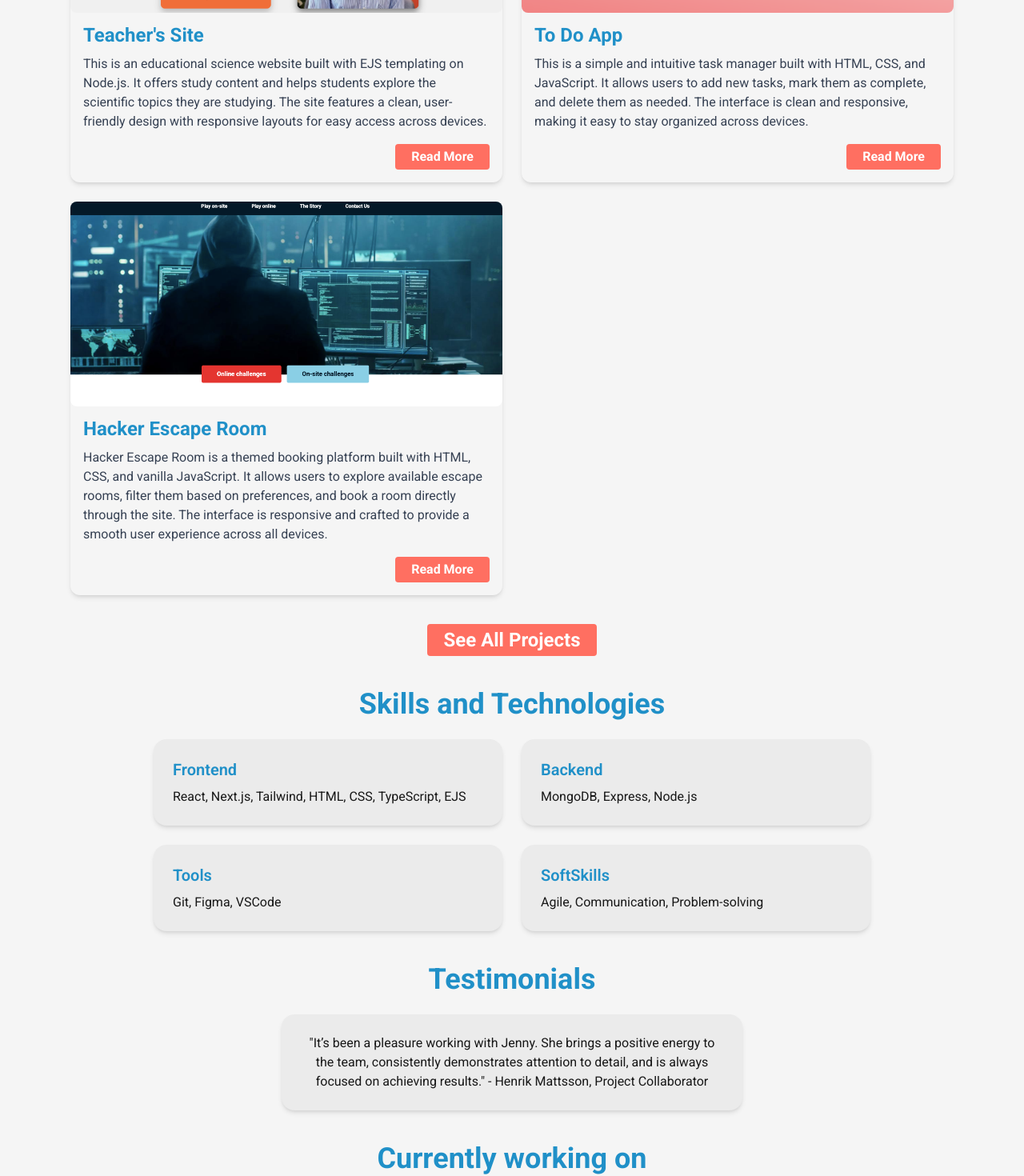
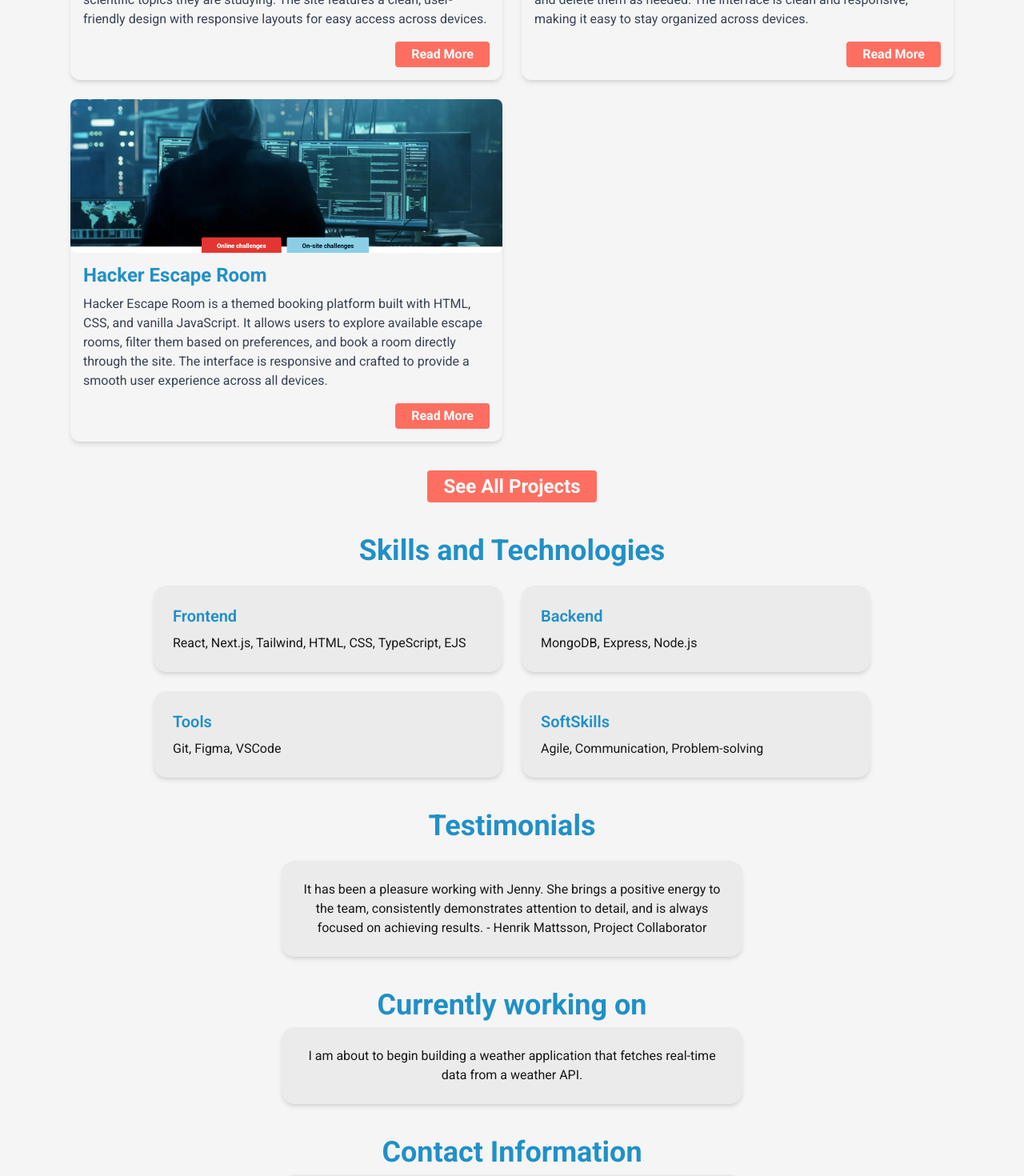
Before and after one commit to jennymakki/jennys-presentation, a Next.js app: page / in a window 1280 px wide. Shown: the part 1280-2750 px from the top of the page at 80% size. Built offline with nearby package versions, Linux system fonts and the light colour scheme.

Commit message:
debugging Image issue before deploy

```diff
--- a/next.config.ts
+++ b/next.config.ts
@@ -2,7 +2,6 @@ import type { NextConfig } from "next";
 
 const nextConfig: NextConfig = {
   reactStrictMode: true,
-  swcMinify: true,
 };
 
 export default nextConfig;
--- a/src/app/about/page.tsx
+++ b/src/app/about/page.tsx
@@ -28,9 +28,9 @@ export default function About() {
           <div className="flex-1 bg-[#EBEBEB] p-6 rounded-2xl shadow-md">
             <h3 className="text-[#2090C8] font-bold text-lg">What I do</h3>
             <p className="text-md text-gray-800">
-              I'm currently studying full-stack development with a focus on Java
+              I am currently studying full-stack development with a focus on Java
               and JavaScript. My training includes hands-on projects using
-              technologies like React and Node.js. I'm gaining experience in
+              technologies like React and Node.js. I am gaining experience in
               agile, team-based environments.
             </p>
           </div>
@@ -51,7 +51,7 @@ export default function About() {
           </h4>
           <p className="text-md text-gray-800">
             I enjoy exploring design tools and building fun side projects to
-            improve my skills. I'm also deeply passionate about
+            improve my skills. I am also deeply passionate about
             accessibility—creating inclusive, user-friendly experiences that
             work for everyone is something I truly care about.
           </p>
--- a/src/app/page.tsx
+++ b/src/app/page.tsx
@@ -49,9 +49,9 @@ export default function Home() {
           </h6>
           <div className="max-w-xl bg-[#ebebeb] rounded-2xl shadow-md p-6 mx-auto">
             <p className="text-center text-md">
-              "It’s been a pleasure working with Jenny. She brings a positive
+              It has been a pleasure working with Jenny. She brings a positive
               energy to the team, consistently demonstrates attention to detail,
-              and is always focused on achieving results." - Henrik Mattsson,
+              and is always focused on achieving results. - Henrik Mattsson,
               Project Collaborator
             </p>
           </div>
@@ -62,7 +62,7 @@ export default function Home() {
           </h4>
           <div className="max-w-xl bg-[#EBEBEB] rounded-2xl shadow-md p-6 mx-auto">
             <p className="text-center text-md">
-              I'm about to begin building a weather application that fetches real-time data from a weather API.
+              I am about to begin building a weather application that fetches real-time data from a weather API.
             </p>
           </div>
         </div>
--- a/src/app/projects/[slug]/page.tsx
+++ b/src/app/projects/[slug]/page.tsx
@@ -6,6 +6,7 @@ import Header from "@/components/header";
 import Footer from "@/components/footer";
 import BackButton from "@/components/BackButton";
 import { Github, Globe } from "lucide-react";
+import Image from "next/image";
 
 type ProjectPageProps = {
   params: Promise<{ slug: string }>;
@@ -64,11 +65,15 @@ export default function ProjectPage({ params }: ProjectPageProps) {
                   key={idx}
                   className="rounded bg-[#ebebeb] overflow-hidden shadow-md"
                 >
-                  <img
-                    src={imageUrl}
-                    alt={`Snapshot ${idx + 1}`}
-                    className="w-full"
-                  />
+                  <div className="relative h-130 w-full">
+                    <Image
+                      src={imageUrl}
+                      alt={`Snapshot ${idx + 1}`}
+                      fill
+                      style={{ objectFit: "cover" }}
+                      sizes="(max-width: 768px) 100vw, 1000px"
+                    />
+                  </div>
                   <p className="p-3">{description}</p>
                 </div>
               ))}
--- a/src/components/ProjectCard.tsx
+++ b/src/components/ProjectCard.tsx
@@ -1,4 +1,5 @@
 import Link from "next/link";
+import Image from "next/image";
 
 type Project = {
   title: string;
@@ -7,21 +8,25 @@ type Project = {
   link: string;
   liveDemo?: string;
   slug: string;
-  shortDescription: string
-  tags: string[]
-  goal: string
-  keyFeatures: string[]
-  snapshots: { imageUrl: string; description: string }[]
-  roleAndLearning: string
+  shortDescription: string;
+  tags: string[];
+  goal: string;
+  keyFeatures: string[];
+  snapshots: { imageUrl: string; description: string }[];
+  roleAndLearning: string;
 };
 
 export const ProjectCard = ({ project }: { project: Project }) => (
   <div className="rounded-xl shadow-md flex flex-col h-full">
-      <img
+    <div className="relative h-48 w-full rounded-lg mb-3 overflow-hidden">
+      <Image
         src={project.imageUrl}
         alt={project.title}
-        className="rounded-lg mb-3 h-64 w-full object-cover"
+        fill
+        style={{ objectFit: "cover" }}
+        sizes="(max-width: 768px) 100vw, 600px"
       />
+    </div>
     <div className="flex flex-col flex-grow px-4 pb-4">
       <h3 className="text-2xl text-[#2090C8] font-bold">{project.title}</h3>
       <p className="mt-2 text-gray-700">{project.description}</p>
--- a/src/components/header.tsx
+++ b/src/components/header.tsx
@@ -1,5 +1,6 @@
 "use client";
 
+import Link from "next/link";
 import { useState } from "react";
 
 export default function Header() {
@@ -14,9 +15,9 @@ export default function Header() {
         </h1>
 
         <nav className="hidden md:flex space-x-8 text-white font-bold text-2xl">
-          <a href="/" className="hover:text-[#FF6F61] transition">HOME</a>
-          <a href="/projects" className="hover:text-[#FF6F61] transition">PROJECTS</a>
-          <a href="/about" className="hover:text-[#FF6F61] transition">ABOUT ME</a>
+          <Link href="/" className="hover:text-[#FF6F61] transition">HOME</Link>
+          <Link href="/projects" className="hover:text-[#FF6F61] transition">PROJECTS</Link>
+          <Link href="/about" className="hover:text-[#FF6F61] transition">ABOUT ME</Link>
         </nav>
 
         <button
@@ -58,9 +59,9 @@ export default function Header() {
         `}
       >
         <ul className="mt-32 p-6 text-2xl space-y-10 text-white font-bold">
-          <li><a href="/" className="hover:text-blue-300">HOME</a></li>
-          <li><a href="/projects" className="hover:text-blue-300">PROJECTS</a></li>
-          <li><a href="/about" className="hover:text-blue-300">ABOUT ME</a></li>
+          <li><Link href="/" className="hover:text-blue-300">HOME</Link></li>
+          <li><Link href="/projects" className="hover:text-blue-300">PROJECTS</Link></li>
+          <li><Link href="/about" className="hover:text-blue-300">ABOUT ME</Link></li>
         </ul>
       </nav>
     </>
--- a/src/data/projects.ts
+++ b/src/data/projects.ts
@@ -30,11 +30,6 @@ export const projects = [
         imageUrl: "/snapshots/KinoAdmin.png",
         description:
           "Admin section where the workers at the movie theatre can add offers and remove them. The offers are stored in MongoDB.",
-      },
-      {
-        imageUrl: "/snapshots/KinoCard.png",
-        description:
-          "Movie cards on the tickets-page where future showings are displayed and some information about the movie.",
       },
     ],
     roleAndLearning:
```
Lines whose indentation alone changed are shown as unchanged.
